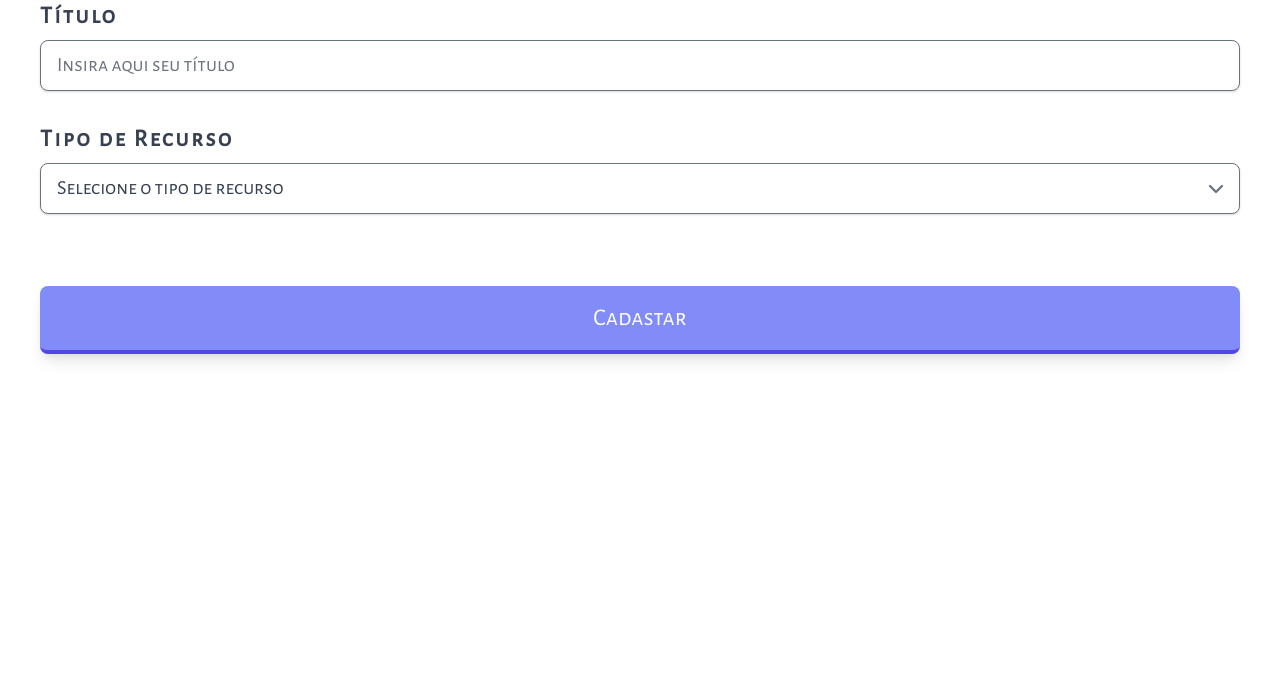
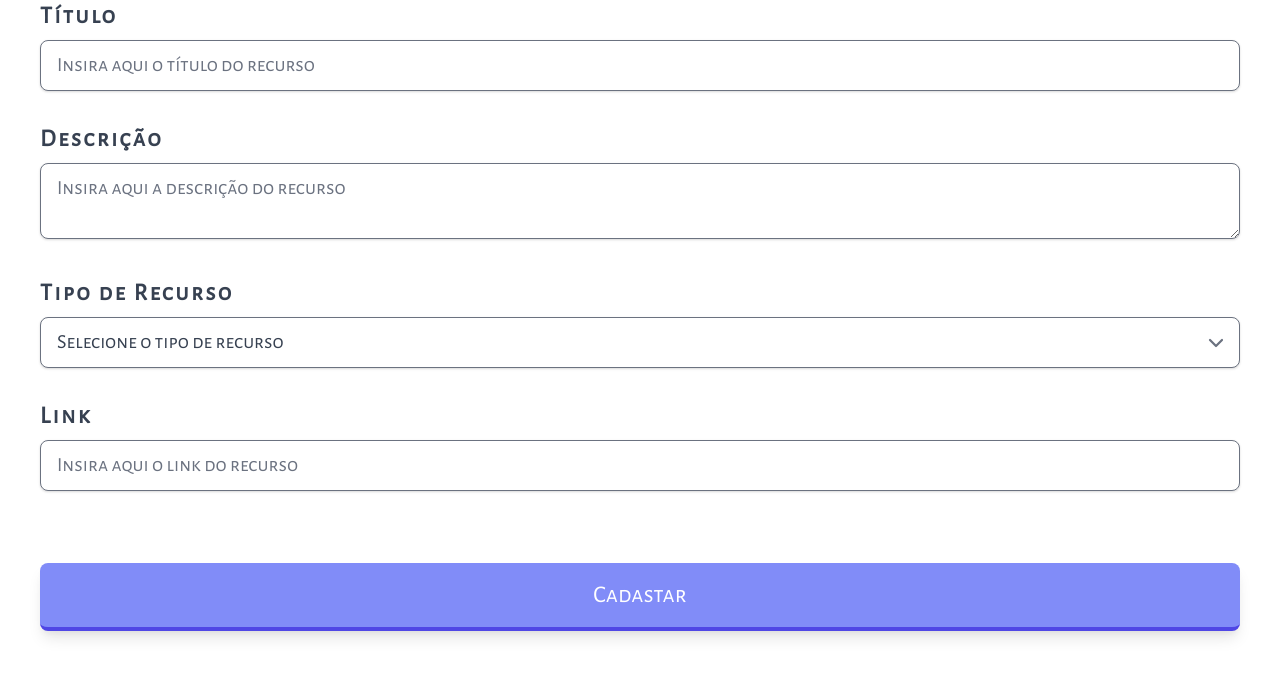
Before and after one commit to leaoerikaleao/next-form-poc, a Next.js app: page /form-resources in a window 1280 px wide. Shown: the top 676 px of the page. Built offline with nearby package versions, Linux system fonts and the light colour scheme.

Commit message:
Input TextArea and Description and Link

```diff
--- a/pages/form-resources.js
+++ b/pages/form-resources.js
@@ -20,7 +20,37 @@ const MyTextInput = ({ label, ...props }) => {
                     "focus:outline-none focus:shadow-outline " +
                     (
                         meta.touched && meta.error ?
-                        'focus:ring-red-700 focus:border-2 border-red-700 ' :
+                        'ring-red-700 focus:border-2 border-red-700 ' :
+                        'focus:ring-indigo-500 focus:border-2 focus:border-indigo-500 '
+                    )
+                }
+            />
+            {meta.touched && meta.error ? (
+                <div className="error py-2 font-alegreya-sans tracking-widest text-red-700">{meta.error}</div>
+            ) : null}
+        </>
+    );
+}
+
+const MyTextArea = ({ label, ...props }) => {
+    const [field, meta] = useField(props);
+    return (
+        <>
+            <label
+                className="font-alegreya-sans tracking-widest
+                text-xl font-bold md:text-2xl block
+                text-gray-700 mb-2"
+                htmlFor={props.id || props.name}>{label}
+            </label>
+            <textarea
+                {...field} {...props}
+                className={
+                    "text-input form-input font-alegreya-sans text-xl text-gray-700 px-4 py-3 rounded-lg " +
+                    "w-full shadow appearance-none border leading-tight " +
+                    "focus:outline-none focus:shadow-outline " +
+                    (
+                        meta.touched && meta.error ?
+                        'ring-red-700 focus:border-2 border-red-700 ' :
                         'focus:ring-indigo-500 focus:border-2 focus:border-indigo-500 '
                     )
                 }
@@ -50,7 +80,7 @@ const MySelect = ({ label, ...props }) => {
                     "focus:outline-none focus:shadow-outline " +
                     (
                         meta.touched && meta.error ?
-                        'focus:ring-red-700 focus:border-2 focus:text-gray-700 border-red-700 text-red-700 ' :
+                        'ring-red-700 focus:border-2 focus:text-gray-700 border-red-700 text-red-700 ' :
                         'focus:ring-indigo-500 focus:border-2 focus:border-indigo-500 focus:text-gray-700 '
                     )
                 }
@@ -65,14 +95,27 @@ const MySelect = ({ label, ...props }) => {
 const FormResources = () => {
     return(
         <Formik
-            initialValues={{ title: '', type: ''}}
+            initialValues={{
+                title: '',
+                description: '',
+                type: '',
+                link: '',
+                teacher: '',
+            }}
             validationSchema={Yup.object({
                 title: Yup.string()
-                    .max(15, 'No mínimo 15 caracteres')
-                    .required('Título Obrigatório!'),
+                    .max(100, 'Máximo de 100 caracteres')
+                    .required('Título é Obrigatório!'),
+                description: Yup.string()
+                    .max(200, 'Máximo de 200 caracteres')
+                    .required('Descrição é Obrigatório!'),
                 type: Yup.string()
                     .oneOf(['Video', 'PDF via Google Drive'],'Tipo Inválido!')
                     .required('Tipo de Recurso Inválido!'),
+                link: Yup.string()
+                    .max(500, 'Máximo de 500 caracteres')
+                    .matches(/^((https?|ftp):\/\/)?(www.)?(((([a-z]|\d|-|\.|_|~|[\u00A0-\uD7FF\uF900-\uFDCF\uFDF0-\uFFEF])|(%[\da-f]{2})|[!\$&'\(\)\*\+,;=]|:)*@)?(((\d|[1-9]\d|1\d\d|2[0-4]\d|25[0-5])\.(\d|[1-9]\d|1\d\d|2[0-4]\d|25[0-5])\.(\d|[1-9]\d|1\d\d|2[0-4]\d|25[0-5])\.(\d|[1-9]\d|1\d\d|2[0-4]\d|25[0-5]))|((([a-z]|\d|[\u00A0-\uD7FF\uF900-\uFDCF\uFDF0-\uFFEF])|(([a-z]|\d|[\u00A0-\uD7FF\uF900-\uFDCF\uFDF0-\uFFEF])([a-z]|\d|-|\.|_|~|[\u00A0-\uD7FF\uF900-\uFDCF\uFDF0-\uFFEF])*([a-z]|\d|[\u00A0-\uD7FF\uF900-\uFDCF\uFDF0-\uFFEF])))\.)+(([a-z]|[\u00A0-\uD7FF\uF900-\uFDCF\uFDF0-\uFFEF])|(([a-z]|[\u00A0-\uD7FF\uF900-\uFDCF\uFDF0-\uFFEF])([a-z]|\d|-|\.|_|~|[\u00A0-\uD7FF\uF900-\uFDCF\uFDF0-\uFFEF])*([a-z]|[\u00A0-\uD7FF\uF900-\uFDCF\uFDF0-\uFFEF])))\.?)(:\d*)?)(\/((([a-z]|\d|-|\.|_|~|[\u00A0-\uD7FF\uF900-\uFDCF\uFDF0-\uFFEF])|(%[\da-f]{2})|[!\$&'\(\)\*\+,;=]|:|@)+(\/(([a-z]|\d|-|\.|_|~|[\u00A0-\uD7FF\uF900-\uFDCF\uFDF0-\uFFEF])|(%[\da-f]{2})|[!\$&'\(\)\*\+,;=]|:|@)*)*)?)?(\?((([a-z]|\d|-|\.|_|~|[\u00A0-\uD7FF\uF900-\uFDCF\uFDF0-\uFFEF])|(%[\da-f]{2})|[!\$&'\(\)\*\+,;=]|:|@)|[\uE000-\uF8FF]|\/|\?)*)?(\#((([a-z]|\d|-|\.|_|~|[\u00A0-\uD7FF\uF900-\uFDCF\uFDF0-\uFFEF])|(%[\da-f]{2})|[!\$&'\(\)\*\+,;=]|:|@)|\/|\?)*)?$/i, 'URL Inválida!')
+                    .required('Link é Obrigatório!'),
             })}
             onSubmit={(values, { setSubmitting }) => {
                 setTimeout(() => {
@@ -89,7 +132,16 @@ const FormResources = () => {
                             label="Título"
                             name="title"
                             type="text"
-                            placeholder="Insira aqui seu título"
+                            placeholder="Insira aqui o título do recurso"
+                        />
+                    </div>
+
+                    <div className="pb-8 mx-10">
+                        <MyTextArea
+                            label="Descrição"
+                            name="description"
+                            type="text"
+                            placeholder="Insira aqui a descrição do recurso"
                         />
                     </div>
 
@@ -99,6 +151,15 @@ const FormResources = () => {
                             <option value="Video">Video</option>
                             <option value="PDF via Google Drive">PDF via Google Drive</option>
                         </MySelect>
+                    </div>
+
+                    <div className="pb-8 mx-10">
+                        <MyTextInput
+                            label="Link"
+                            name="link"
+                            type="text"
+                            placeholder="Insira aqui o link do recurso"
+                        />
                     </div>
 
                     <div className="m-10">
```
